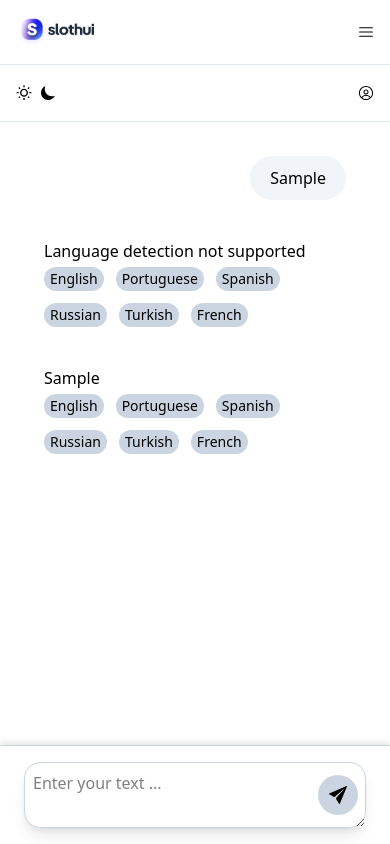
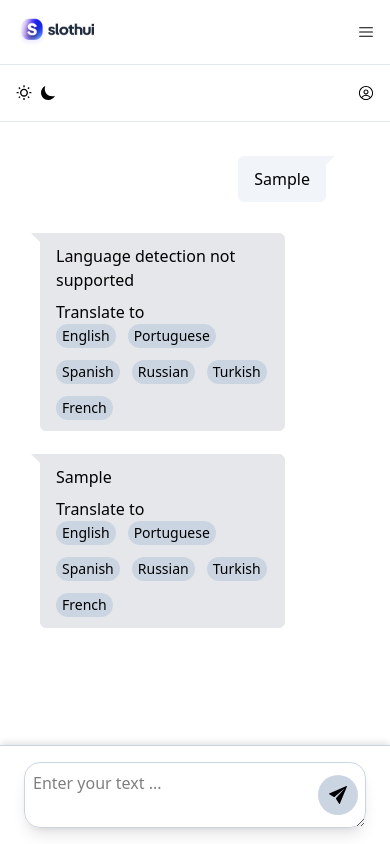
Before and after one commit to J9-tops/hng12-stage3-ai-text-processor, a React (Vite) app: page / in a window 390 px wide. Both pictures are taken after typing "Sample" into the empty fields and a click on the button 338 px from the left and 795 px from the top of the page. Built offline with nearby package versions, Linux system fonts and the light colour scheme.

Commit message:
style: made the chat-area responsive

```diff
--- a/src/components/ChatArea.tsx
+++ b/src/components/ChatArea.tsx
@@ -6,7 +6,7 @@ import Response from "./Response";
 const ChatArea = () => {
   const { messages, loading } = useSelector((state: RootState) => state.chat);
   return (
-    <div className="mdlg:h-full mdlg:w-full flex-1 px-5 py-4">
+    <div className="mdlg:w-full mdlg:h-[calc(100vh-80px-99px)] h-[calc(100vh-122px-99px)] flex-1 overflow-y-auto px-5 py-4">
       {messages.map((msg) =>
         msg.sender === "user" ? (
           <Question key={msg.id} text={msg.text} />
--- a/src/components/Question.tsx
+++ b/src/components/Question.tsx
@@ -12,7 +12,7 @@ const Question = ({ text }: { text: string }) => {
               <div className="flex max-w-full flex-grow flex-col">
                 <div className="text-message flex min-h-8 w-full flex-col items-end gap-2 text-start break-words whitespace-normal [.text-message+&]:mt-5">
                   <div className="flex w-full flex-col items-end gap-1 empty:hidden rtl:items-start">
-                    <div className="relative max-w-[var(--user-chat-width,70%)] rounded-3xl bg-slate-100 px-5 py-2.5">
+                    <div className="right relative max-w-[var(--user-chat-width,70%)] rounded-3xl bg-slate-100 px-5 py-2.5">
                       <p className="whitespace-pre-wrap">{text}</p>
                     </div>
                   </div>
--- a/src/components/Response.tsx
+++ b/src/components/Response.tsx
@@ -18,22 +18,23 @@ const Response = ({ text }: Props) => {
   return (
     <article className="text-token-text-primary w-full focus-visible:outline-2 focus-visible:outline-offset-[-4px]">
       <h6 className="sr-only">SlothUI said:</h6>
-      <div className="m-auto px-6 py-[18px] text-base">
-        <div className="mx-auto flex flex-1 gap-4 text-base md:max-w-3xl md:gap-5 lg:max-w-[40rem] lg:gap-6 xl:max-w-[48rem]">
-          <div className="group/conversation-turn agent-turn relative flex w-full min-w-0 flex-col @xs/thread:px-0 @sm/thread:px-1.5 @md/thread:px-4">
+      <div className="m-auto py-[10px] text-base">
+        <div className="mx-auto flex flex-1 gap-4 text-base md:max-w-3xl md:gap-2 lg:max-w-[40rem] lg:gap-6 xl:max-w-[48rem]">
+          <div className="relative flex w-full min-w-0 flex-col @xs/thread:px-0 @sm/thread:px-1.5 @md/thread:px-4">
             <div className="flex-col gap-1 md:gap-3">
               <div className="flex max-w-full flex-grow flex-col">
                 <div className="text-message flex min-h-8 w-full flex-col items-end gap-2 text-start break-words whitespace-normal [.text-message+&]:mt-5">
                   <div className="flex w-full flex-col gap-1 first:pt-[3px] empty:hidden">
-                    <div className="w-full break-words">
-                      <p>
+                    <div className="left w-[70%] border border-solid border-gray-200 bg-gray-200 p-2 break-words">
+                      <p className="sentence-case mb-2">
                         {selectedLanguage === "en"
                           ? originalText
                           : translatedText || originalText}
                       </p>
-                    </div>
                       {!isDetectionMessage && (
-                      <form className="flex w-60 flex-wrap gap-3">
+                        <div>
+                          <p>Translate to</p>
+                          <form className="flex flex-wrap gap-3">
                             {LANGUAGES.map(({ id, label, value }) => (
                               <label key={id} htmlFor={id} className="text-sm">
                                 <input
@@ -51,7 +52,9 @@ const Response = ({ text }: Props) => {
                               </label>
                             ))}
                           </form>
+                        </div>
                       )}
+                    </div>
                   </div>
                 </div>
               </div>
--- a/src/index.css
+++ b/src/index.css
@@ -12,12 +12,83 @@
   --breakpoint-mdlg: 900px;
 }
 
+body {
+  height: 100vh;
+  overflow: hidden;
+}
+
+.sentence-case::first-letter {
+  text-transform: uppercase;
+}
+
 .grid-layout {
   grid-template-columns: 0.5fr 2fr;
   grid-template-rows: 80px 1fr;
   grid-template-areas:
     "sidebar header "
     "sidebar main";
+}
+
+.right {
+  position: relative;
+  text-align: right;
+
+  padding: 10px 15px;
+  border-radius: 6px;
+  border: 1px solid #f1f5f9;
+  float: right;
+  right: 20px;
+}
+
+.right::before {
+  content: "";
+  position: absolute;
+  visibility: visible;
+  top: -1px;
+  right: -10px;
+  border: 10px solid transparent;
+  border-top: 10px solid #f1f5f9;
+}
+
+.right::after {
+  content: "";
+  position: absolute;
+  visibility: visible;
+  top: 0px;
+  right: -8px;
+  border: 10px solid transparent;
+  clear: both;
+}
+
+.left {
+  position: relative;
+  text-align: left;
+
+  padding: 10px 15px;
+  border-radius: 6px;
+  border: 1px solid #e5e7eb;
+  float: right;
+  left: 20px;
+}
+
+.left::before {
+  content: "";
+  position: absolute;
+  visibility: visible;
+  top: -1px;
+  left: -10px;
+  border: 10px solid transparent;
+  border-top: 10px solid #e5e7eb;
+}
+
+.left::after {
+  content: "";
+  position: absolute;
+  visibility: visible;
+  top: 0px;
+  left: -8px;
+  border: 10px solid transparent;
+  clear: both;
 }
 
 .header {
--- a/src/pages/ChatLayout.tsx
+++ b/src/pages/ChatLayout.tsx
@@ -3,9 +3,13 @@ import Input from "../components/Input";
 
 const ChatLayout = () => {
   return (
-    <main className="main flex flex-1 flex-col md:w-full">
-      <Outlet />
-      <Input />
+    <main className="main flex h-[calc(100vh-80px)] max-h-screen flex-1 flex-col md:w-full">
+      <div className="flex-1">
+        <Outlet />
+      </div>
+      <div className="shrink-0">
+        <Input />
+      </div>
     </main>
   );
 };
```
Lines whose indentation alone changed are shown as unchanged.
